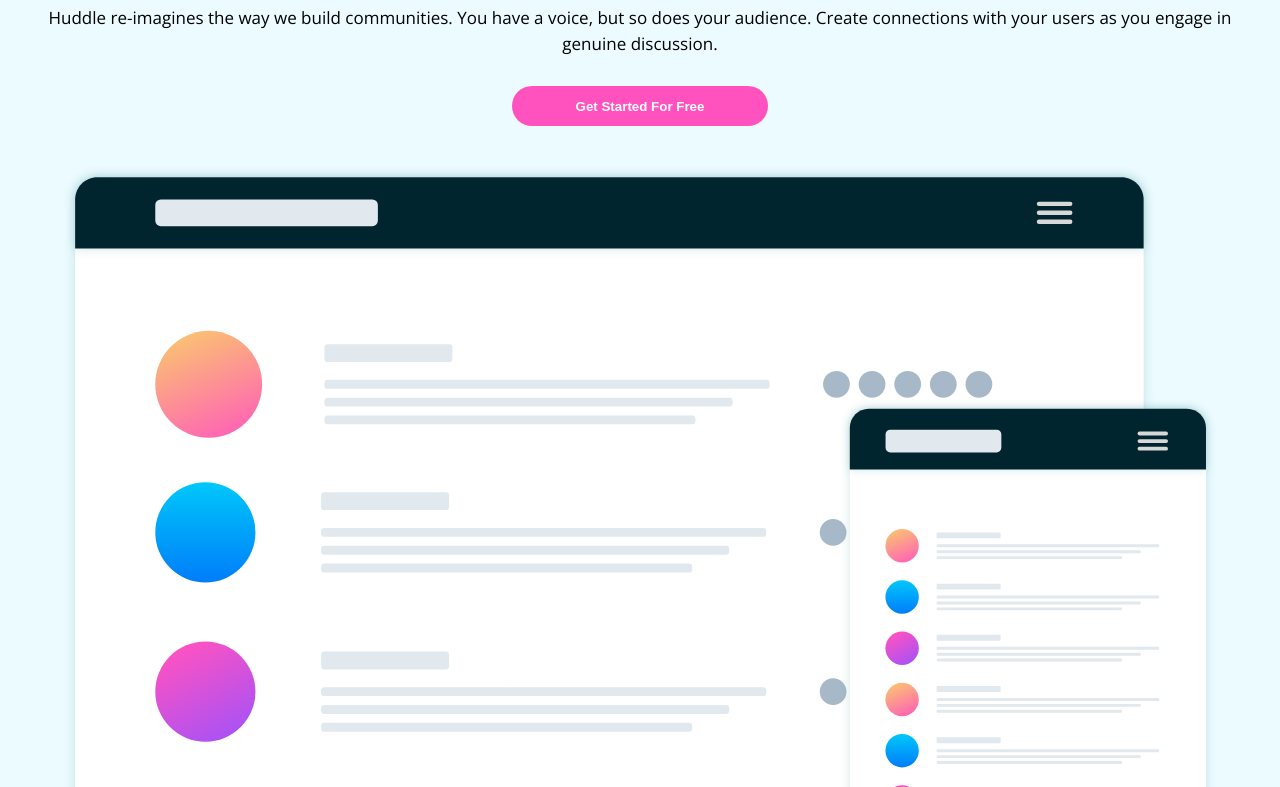
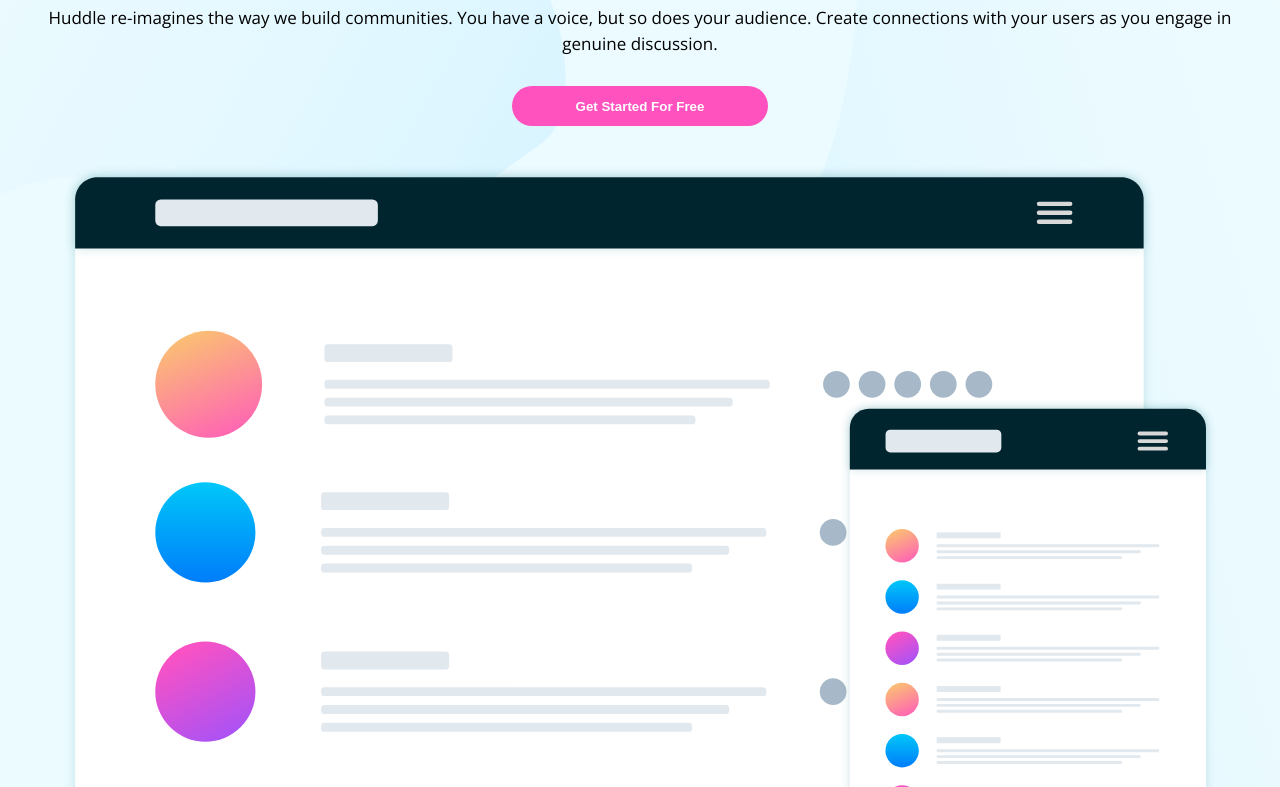
Before and after one commit to JotaJotaM1/huddle-landing-page, a plain HTML site: page index.html in a window 1280 px wide. Shown: the part 177-964 px from the top of the page. Drawn offline with nearby package versions, Linux system fonts and the light colour scheme; the site is published under a folder, as on GitHub Pages, so addresses that start at the root find nothing.

Commit message:
update background

```diff
--- a/css/style.css
+++ b/css/style.css
@@ -16,7 +16,7 @@
 
 header{
     background-color: var(--VeryPaleCyan);
-    background-image: url("/img/bg-hero-mobile.svg");
+    background-image: url(../img/bg-hero-mobile.svg);
     background-size: cover;
     background-repeat: no-repeat;
     background-position: center;
```
